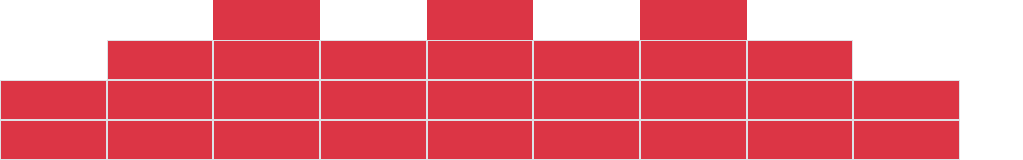
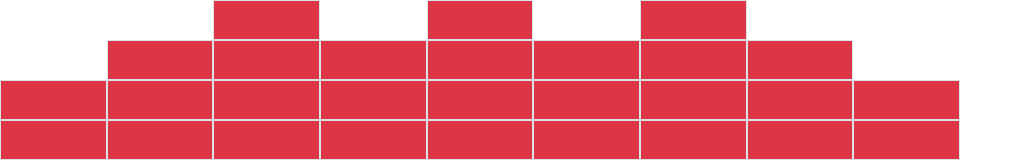
Before and after one commit to Gaelys/bootstrapgrid, a plain HTML site: page index.html in a window 1280 px wide. Shown: the top 160 px of the page, without its empty margins (0-1023 px from the left). Drawn offline with nearby package versions, Linux system fonts and the light colour scheme.

Commit message:
modify border

```diff
--- a/index.html
+++ b/index.html
@@ -9,9 +9,9 @@
     <body>
         <div class="container-fluid overflow-hidden">
             <div class="row">
-                <div class="col-1 col-md-1 offset-2 bg-danger"></div>
-                <div class="col-1 offset-1 bg-danger"></div>
-                <div class="col-1 offset-1 bg-danger"></div>
+                <div class="col-1 col-md-1 offset-2 bg-danger border"></div>
+                <div class="col-1 offset-1 bg-danger border"></div>
+                <div class="col-1 offset-1 bg-danger border"></div>
             </div>
             <div class="row">
                 <div class="col-1 offset-1 bg-danger border"></div>
```
